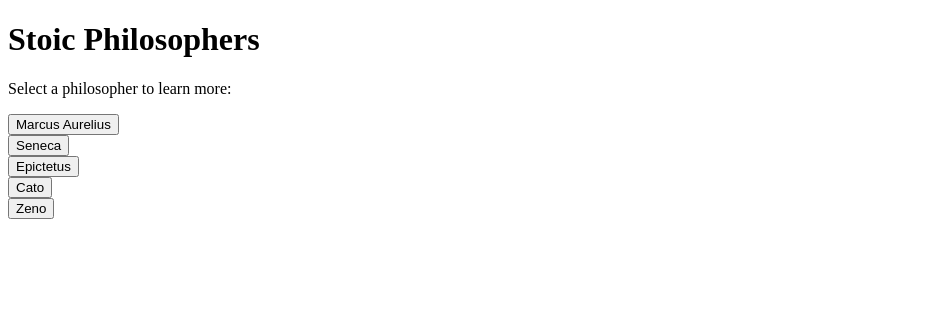
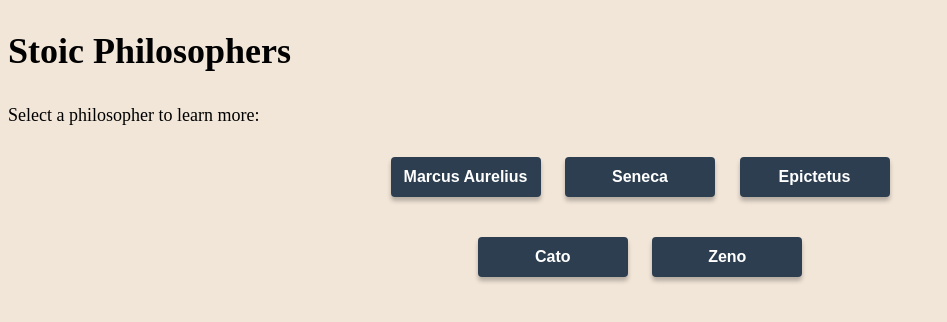
Before and after one commit to sokratisvas/stoicpaper, a Flask app: page / in a window 1280 px wide. Shown: the top 322 px of the page, without its empty margins (0-947 px from the left). Run offline with Flask 2, Linux system fonts and the light colour scheme.

Commit message:
Add a photo below every quote

```diff
--- a/app.py
+++ b/app.py
@@ -1,6 +1,8 @@
 from flask import Flask, render_template
 import requests
 import json
+import random
+
 
 app = Flask(__name__)
 COUNTS = {"Marcus Aurelius": 0, "Seneca": 0, "Epictetus": 0, "Cato": 0, "Zeno": 0}
@@ -34,10 +36,10 @@ def get_philosopher_quote(philosopher):
             quote["body"] for quote in philosopher_quotes_json["data"]
         )
 
+    random.shuffle(philosopher_quotes)
     quote = philosopher_quotes[COUNTS[philosopher] % total_quotes]
-
-    return f"<h2>{philosopher}</h2><p>{quote}</p>"
+    return render_template("quote.html", philosopher=philosopher, quote=quote)
 
 
 if __name__ == "__main__":
-    app.run()
+    app.run(debug=True)
--- /dev/null
+++ b/static/css/style.css
@@ -0,0 +1,74 @@
+body {
+    background-color: #f2e6d8;
+    font-family: 'Times New Roman', serif;
+    font-size: 18px;
+    line-height: 1.5;
+}
+
+.philosopher-btn {
+    display: inline-block;
+    width: 150px;
+    height: 40px;
+    margin: 10px;
+    font-size: 16px;
+    font-weight: bold;
+    text-align: center;
+    color: #fff;
+    background-color: #2c3e50;
+    border: none;
+    border-radius: 4px;
+    box-shadow: 0px 4px 4px rgba(0, 0, 0, 0.25);
+}
+
+.row1 {
+    text-align: center;
+    margin: 0 auto;
+}
+
+.row2 {
+    text-align: center;
+    margin: 20px auto;
+}
+
+button:hover {
+    background-color: #bf9000;
+    color: #fff;
+}
+
+#philosophers {
+    display: flex;
+    flex-direction: column;
+    justify-content: center;
+    height: 100vh;
+}
+
+.close {
+    color: #aaa;
+    float: right;
+    font-size: 28px;
+    font-weight: bold;
+}
+
+.close:hover,
+.close:focus {
+    color: black;
+    text-decoration: none;
+    cursor: pointer;
+}
+
+img.philosopher-image {
+    max-width: 25%;
+    display: block;
+    margin: auto;
+}
+
+.quote-box {
+    border: 2px solid #ccc;
+    border-radius: 10px;
+    padding: 20px;
+    margin: 20px auto;
+    max-width: 700px;
+    text-align: center;
+    font-family: 'IM Fell English', serif;
+    text-transform: uppercase;
+}
--- /dev/null
+++ b/static/js/display_quote.js
@@ -0,0 +1,5 @@
+function getQuote(philosopher) {
+    fetch(`/philosophers/${philosopher}`)
+        .then(response => response.text())
+        .then(html => document.getElementById('quote').innerHTML = html)
+}
--- a/templates/pick_philosopher.html
+++ b/templates/pick_philosopher.html
@@ -3,29 +3,23 @@
 
 <head>
     <title>Stoic Philosophers</title>
-    <script>
-        function getQuote(philosopher) {
-            fetch(`/philosophers/${philosopher}`)
-                .then(response => response.text())
-                .then(html => document.getElementById('quote').innerHTML = html)
-        }
-
-    </script>
+    <link rel="stylesheet" type="text/css" href="static/css/style.css">
+    <script src="static/js/display_quote.js"> </script>
 </head>
 
 <body>
     <h1>Stoic Philosophers</h1>
     <p>Select a philosopher to learn more:</p>
-    <button onclick="getQuote('Marcus Aurelius')">Marcus Aurelius</button>
-    <br>
-    <button onclick="getQuote('Seneca')">Seneca</button>
-    <br>
-    <button onclick="getQuote('Epictetus')">Epictetus</button>
-    <br>
-    <button onclick="getQuote('Cato')">Cato</button>
-    <br>
-    <button onclick="getQuote('Zeno')">Zeno</button>
-    <br><br>
+    <div class="row1">
+        <button class="philosopher-btn" id="marcus-aurelius" onclick="getQuote('Marcus Aurelius')">Marcus
+            Aurelius</button>
+        <button class="philosopher-btn" id="seneca" onclick="getQuote('Seneca')">Seneca</button>
+        <button class="philosopher-btn" id="epictetus" onclick="getQuote('Epictetus')">Epictetus</button>
+    </div>
+    <div class="row2">
+        <button class="philosopher-btn" id="cato" onclick="getQuote('Cato')">Cato</button>
+        <button class="philosopher-btn" id="zeno" onclick="getQuote('Zeno')">Zeno</button>
+    </div>
     <div id="quote"></div>
 </body>
 
```
Also changed, not shown: templates/quote.html (added, +19 -0 lines), requirements.txt (line endings or trailing spaces), static/images/cato.png (added), static/images/epictetus.png (added), static/images/marcus-aurelius.png (added), static/images/seneca.png (added), static/images/zeno.png (added).
